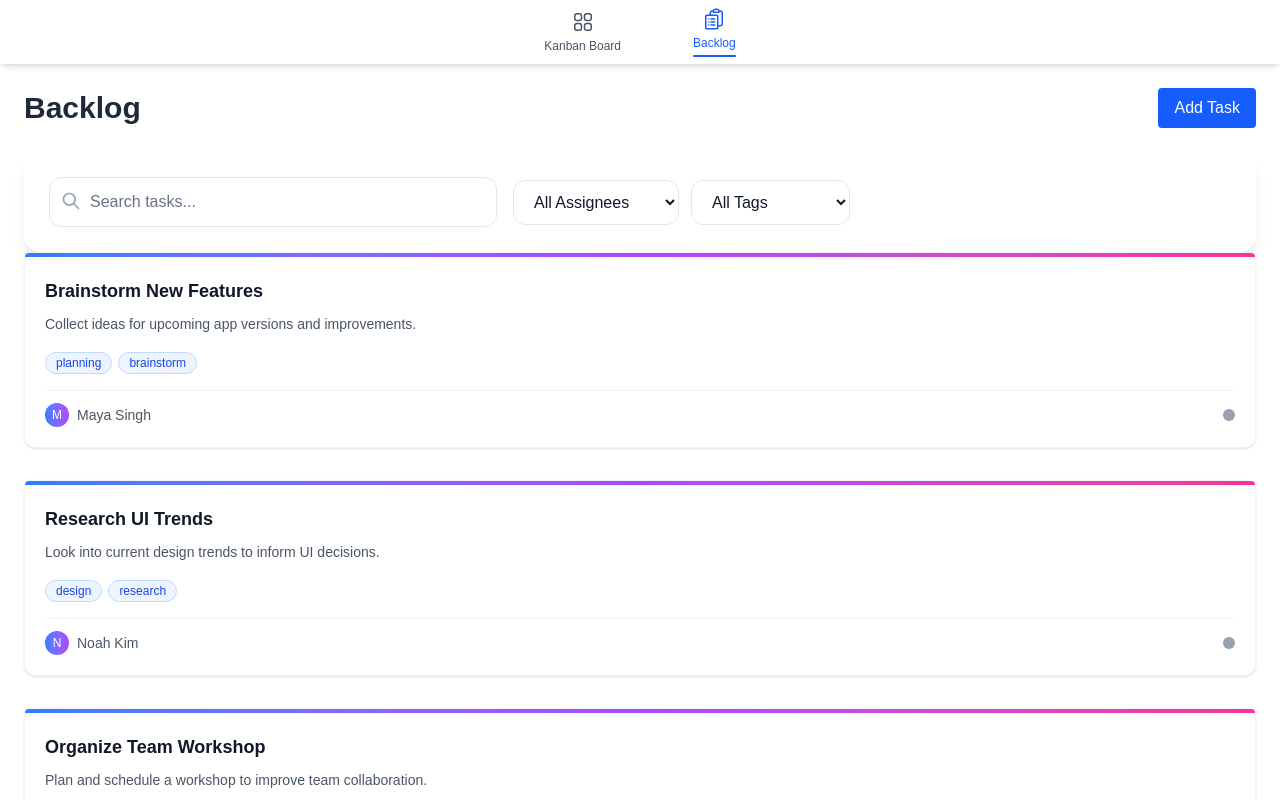
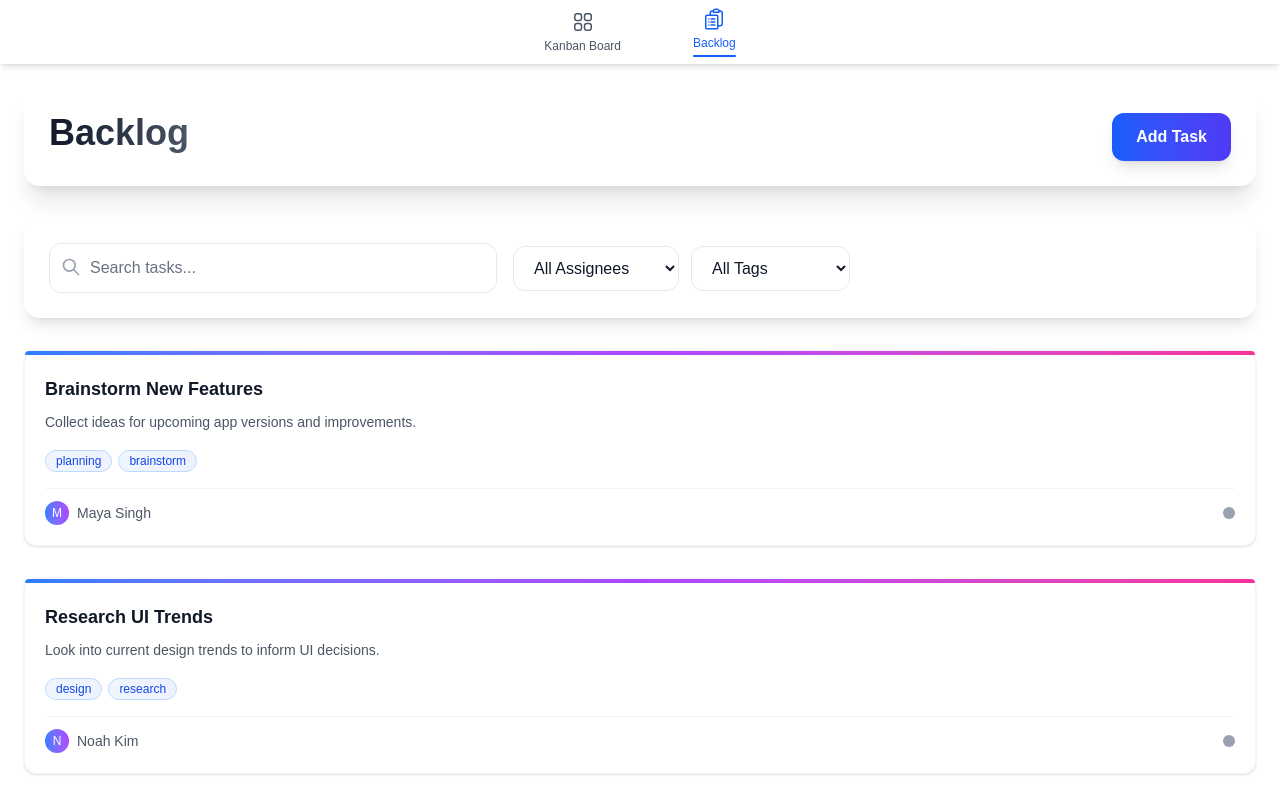
Before and after one commit to geraldanekwe/kanban, a Next.js app: page /backlog in a window 1280 px wide. Shown: the top 800 px of the page. Built offline with nearby package versions, Linux system fonts and the light colour scheme.

Commit message:
additional refactoring & styling

```diff
--- a/app/backlog/page.tsx
+++ b/app/backlog/page.tsx
@@ -5,6 +5,7 @@ import { useRouter } from "next/navigation";
 import { TaskCard } from "@/components/TaskCard";
 import { useTasks, TaskFilters } from "@/hooks/useTasks";
 import { TaskModal } from "@/components/TaskModal";
+import { PageHeader } from "@/components/PageHeader";
 import { Filters } from "@/components/Filters";
 import { DragDropContext, Droppable, DropResult } from "@hello-pangea/dnd";
 import { Task } from "@/types/task";
@@ -59,15 +60,11 @@ export default function BacklogPage() {
 
   return (
     <div className="min-h-screen bg-white p-6">
-      <div className="flex justify-between items-center mb-6">
-        <h1 className="text-3xl font-bold text-gray-800">Backlog</h1>
-        <button
-          onClick={() => openModal(null, "add")}
-          className="bg-blue-600 text-white px-4 py-2 rounded hover:bg-blue-700 transition"
-        >
-          Add Task
-        </button>
-      </div>
+      <PageHeader
+        title="Backlog"
+        buttonText="Add Task"
+        onButtonClick={() => openModal(null, "add")}
+      />
 
       <Filters
         tasks={tasks}
@@ -81,7 +78,7 @@ export default function BacklogPage() {
             <div
               ref={provided.innerRef}
               {...provided.droppableProps}
-              className={`grid gap-4 ${
+              className={`mt-8 grid gap-4 ${
                 snapshot.isDraggingOver ? "bg-blue-50 p-2 rounded" : ""
               }`}
             >
--- a/app/page.tsx
+++ b/app/page.tsx
@@ -4,6 +4,7 @@ import { useTasks } from "@/hooks/useTasks";
 import { Filters } from "@/components/Filters";
 import { KanbanBoard } from "@/components/KanbanBoard";
 import { TaskModal } from "@/components/TaskModal";
+import { PageHeader } from "@/components/PageHeader";
 import { useTaskActions } from "@/hooks/useTaskActions";
 
 export default function HomePage() {
@@ -27,11 +28,17 @@ export default function HomePage() {
     return Array.from(tagsSet);
   }, [tasks]);
 
+  const allAssignees = useMemo(
+    () => Array.from(new Set(tasks.map((t) => t.assignee))),
+    [tasks]
+  );
+
   const { openAddModal, openEditModal, modalProps } = useTaskActions({
     onAddTask: addTask,
     onUpdateTask: updateTask,
     onDeleteTask: deleteTask,
     allTags,
+    allAssignees,
   });
 
   if (!mounted) {
@@ -41,30 +48,12 @@ export default function HomePage() {
   return (
     <div className="min-h-screen bg-gradient-to-br from-gray-50 via-white to-blue-50/30 pt-20 px-6">
       <div className="max-w-7xl mx-auto">
-        <div
-          className="flex flex-col md:flex-row justify-between items-start md:items-center mb-8
-        bg-white/70 backdrop-blur-sm rounded-2xl p-6 border border-white/20 shadow-xl"
-        >
-          <div>
-            <h1
-              className="text-4xl font-bold bg-gradient-to-r from-gray-900 to-gray-600
-            bg-clip-text text-transparent mb-2"
-            >
-              Kanban Board
-            </h1>
-            <p className="text-gray-600">
-              Organize and track your tasks efficiently
-            </p>
-          </div>
-          <button
-            className="bg-gradient-to-r from-blue-600 to-indigo-600 text-white px-6 py-3
-            rounded-xl hover:from-blue-700 hover:to-indigo-700 transition-all duration-200
-            shadow-lg hover:shadow-xl transform hover:-translate-y-0.5 font-semibold"
-            onClick={openAddModal}
-          >
-            + Add Task
-          </button>
-        </div>
+        <PageHeader
+          title="Kanban Board"
+          subtitle="Organize and track your tasks efficiently"
+          buttonText="+ Add Task"
+          onButtonClick={openAddModal}
+        />
 
         <div className="mb-8">
           <Filters tasks={tasks} value={filters} onChange={setFilters} />
--- /dev/null
+++ b/components/PageHeader.tsx
@@ -0,0 +1,41 @@
+interface PageHeaderProps {
+  title: string;
+  subtitle?: string;
+  buttonText?: string;
+  onButtonClick?: () => void;
+}
+
+export function PageHeader({
+  title,
+  subtitle,
+  buttonText,
+  onButtonClick,
+}: PageHeaderProps) {
+  return (
+    <div
+      className="flex flex-col md:flex-row justify-between items-start md:items-center mb-8
+        bg-white/70 backdrop-blur-sm rounded-2xl p-6 border border-white/20 shadow-xl"
+    >
+      <div>
+        <h1
+          className="text-4xl font-bold bg-gradient-to-r from-gray-900 to-gray-600
+            bg-clip-text text-transparent mb-2"
+        >
+          {title}
+        </h1>
+        {subtitle && <p className="text-gray-600">{subtitle}</p>}
+      </div>
+
+      {buttonText && onButtonClick && (
+        <button
+          onClick={onButtonClick}
+          className="mt-4 md:mt-0 bg-gradient-to-r from-blue-600 to-indigo-600 text-white px-6 py-3
+            rounded-xl hover:from-blue-700 hover:to-indigo-700 transition-all duration-200
+            shadow-lg hover:shadow-xl transform hover:-translate-y-0.5 font-semibold"
+        >
+          {buttonText}
+        </button>
+      )}
+    </div>
+  );
+}
--- a/hooks/useTaskActions.ts
+++ b/hooks/useTaskActions.ts
@@ -7,6 +7,7 @@ interface UseTaskActionsProps {
   onUpdateTask: (task: Task) => void;
   onDeleteTask: (id: string) => void;
   allTags: string[];
+  allAssignees: string[];
 }
 
 export const useTaskActions = ({
@@ -14,6 +15,7 @@ export const useTaskActions = ({
   onUpdateTask,
   onDeleteTask,
   allTags,
+  allAssignees,
 }: UseTaskActionsProps) => {
   const [modalMode, setModalMode] = useState<"add" | "edit" | "delete">("add");
   const [selectedTask, setSelectedTask] = useState<Task | null>(null);
@@ -37,7 +39,7 @@ export const useTaskActions = ({
 
   const handleDeleteTask = useCallback(
     (task: Task) => {
-      onDeleteTask(task.id); // Convert Task to ID here
+      onDeleteTask(task.id);
     },
     [onDeleteTask]
   );
@@ -50,6 +52,7 @@ export const useTaskActions = ({
     onDeleteTask: handleDeleteTask,
     selectedTask,
     allTags,
+    allAssignees,
     mode: modalMode,
   };
 
```
